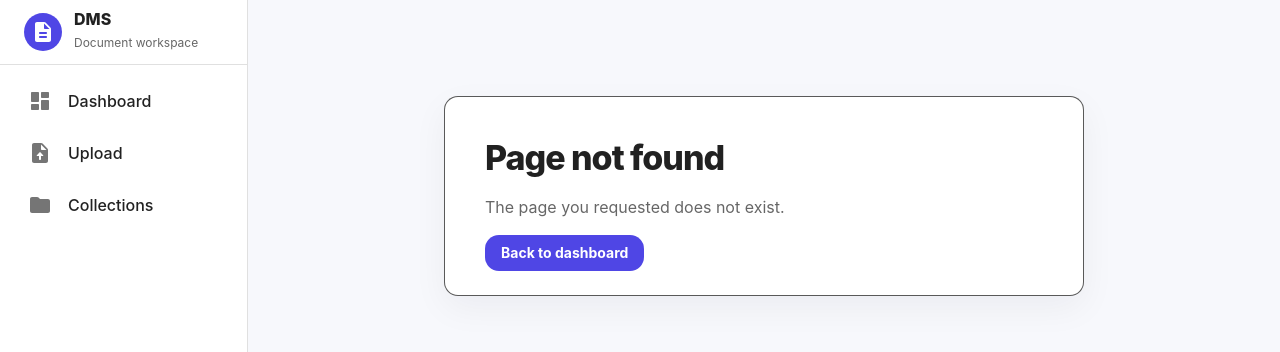
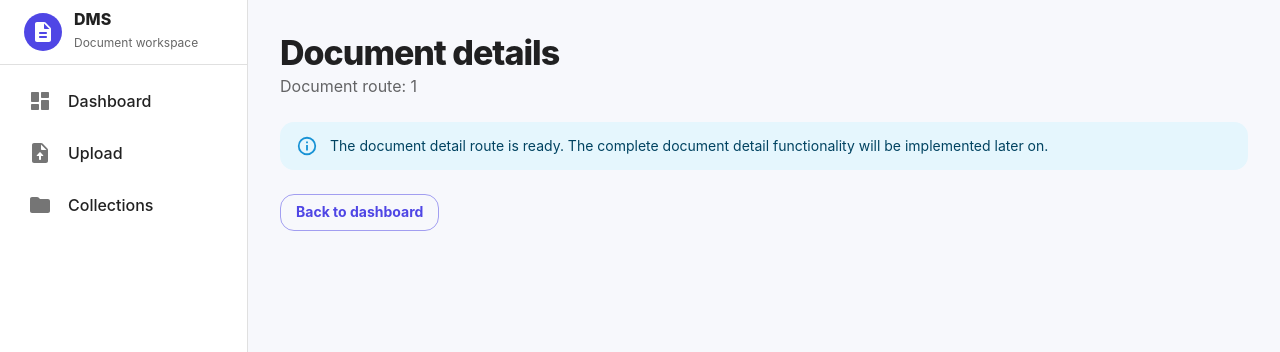
Before and after one commit to Noppin/Document-Management-System---WS2026O, a React (Vite) app in the folder frontend/: page /documents/1 in a window 1280 px wide. Before the commit this address had no page. Shown: the top 352 px of the page. Built offline with nearby package versions, Linux system fonts and the light colour scheme.

Commit message:
add complete application routing

```diff
--- a/frontend/src/App.tsx
+++ b/frontend/src/App.tsx
@@ -1,9 +1,11 @@
-import { BrowserRouter, Route, Routes } from 'react-router-dom';
-import { AppShell } from './components/layout/AppShell';
-import { CollectionsPage } from './pages/CollectionsPage';
-import { DashboardPage } from './pages/DashboardPage';
-import { NotFoundPage } from './pages/NotFoundPage';
-import { UploadPage } from './pages/UploadPage';
+import { BrowserRouter, Route, Routes } from "react-router-dom";
+import { AppShell } from "./components/layout/AppShell";
+import { CollectionDetailPlaceholderPage } from "./pages/CollectionDetailPlaceholderPage";
+import { CollectionsPage } from "./pages/CollectionsPage";
+import { DashboardPage } from "./pages/DashboardPage";
+import { DocumentDetailPlaceholderPage } from "./pages/DocumentDetailPlaceholderPage";
+import { NotFoundPage } from "./pages/NotFoundPage";
+import { UploadPage } from "./pages/UploadPage";
 
 export default function App() {
   return (
@@ -12,7 +14,19 @@ export default function App() {
         <Routes>
           <Route path="/" element={<DashboardPage />} />
           <Route path="/upload" element={<UploadPage />} />
+
+          <Route
+            path="/documents/:id"
+            element={<DocumentDetailPlaceholderPage />}
+          />
+
           <Route path="/collections" element={<CollectionsPage />} />
+
+          <Route
+            path="/collections/:id"
+            element={<CollectionDetailPlaceholderPage />}
+          />
+
           <Route path="*" element={<NotFoundPage />} />
         </Routes>
       </AppShell>
--- /dev/null
+++ b/frontend/src/pages/CollectionDetailPlaceholderPage.tsx
@@ -0,0 +1,32 @@
+import { Alert, Button, Stack, Typography } from "@mui/material";
+import { Link as RouterLink, useParams } from "react-router-dom";
+
+export function CollectionDetailPlaceholderPage() {
+  const { id } = useParams();
+
+  return (
+    <Stack spacing={3}>
+      <div>
+        <Typography variant="h4">Collection details</Typography>
+
+        <Typography color="text.secondary">
+          Collection route: {id ?? "unknown"}
+        </Typography>
+      </div>
+
+      <Alert severity="info">
+        The collection detail route is ready. The complete collection detail
+        functionality will be implemented later on.
+      </Alert>
+
+      <Button
+        component={RouterLink}
+        to="/collections"
+        variant="outlined"
+        sx={{ alignSelf: "flex-start" }}
+      >
+        Back to collections
+      </Button>
+    </Stack>
+  );
+}
--- /dev/null
+++ b/frontend/src/pages/DocumentDetailPlaceholderPage.tsx
@@ -0,0 +1,42 @@
+import {
+  Alert,
+  Button,
+  Stack,
+  Typography,
+} from '@mui/material';
+import {
+  Link as RouterLink,
+  useParams,
+} from 'react-router-dom';
+
+export function DocumentDetailPlaceholderPage() {
+  const { id } = useParams();
+
+  return (
+    <Stack spacing={3}>
+      <div>
+        <Typography variant="h4">
+          Document details
+        </Typography>
+
+        <Typography color="text.secondary">
+          Document route: {id ?? 'unknown'}
+        </Typography>
+      </div>
+
+      <Alert severity="info">
+        The document detail route is ready.
+        The complete document detail functionality will be implemented later on.
+      </Alert>
+
+      <Button
+        component={RouterLink}
+        to="/"
+        variant="outlined"
+        sx={{ alignSelf: 'flex-start' }}
+      >
+        Back to dashboard
+      </Button>
+    </Stack>
+  );
+}
```
